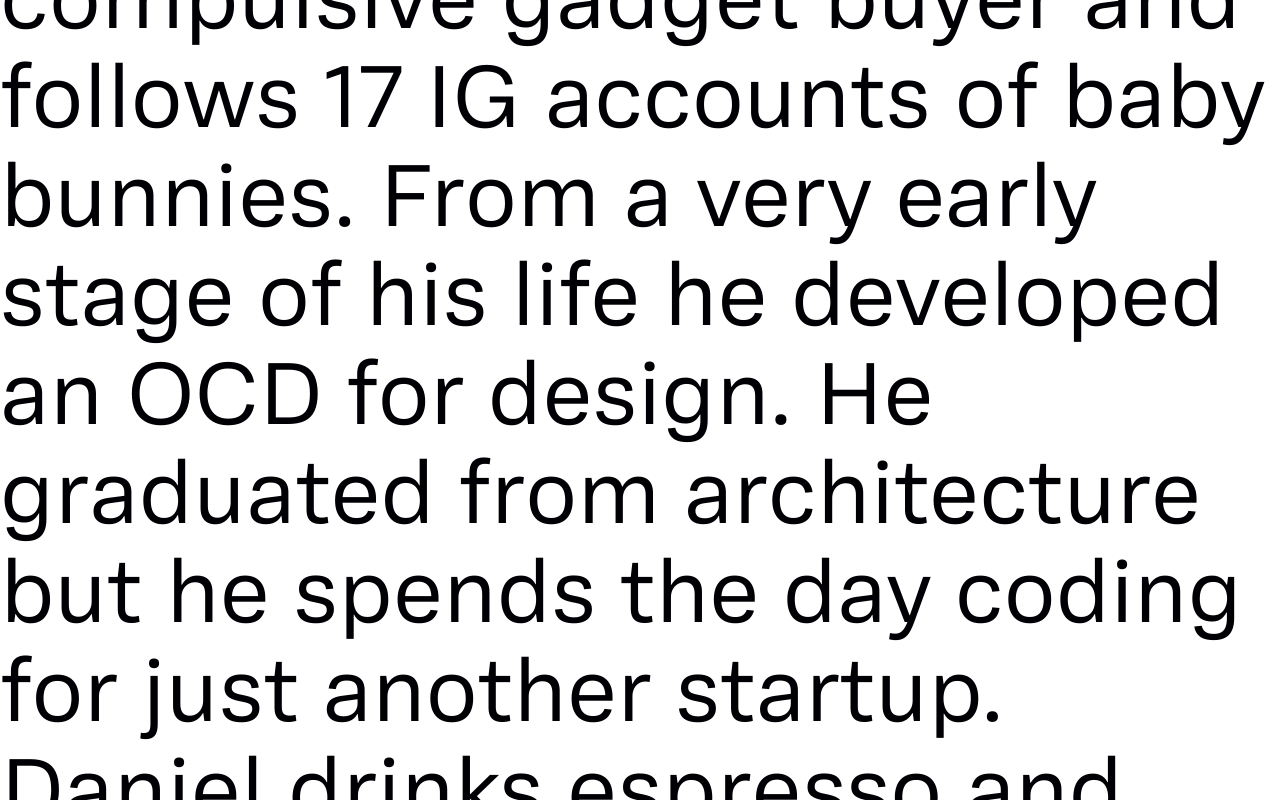
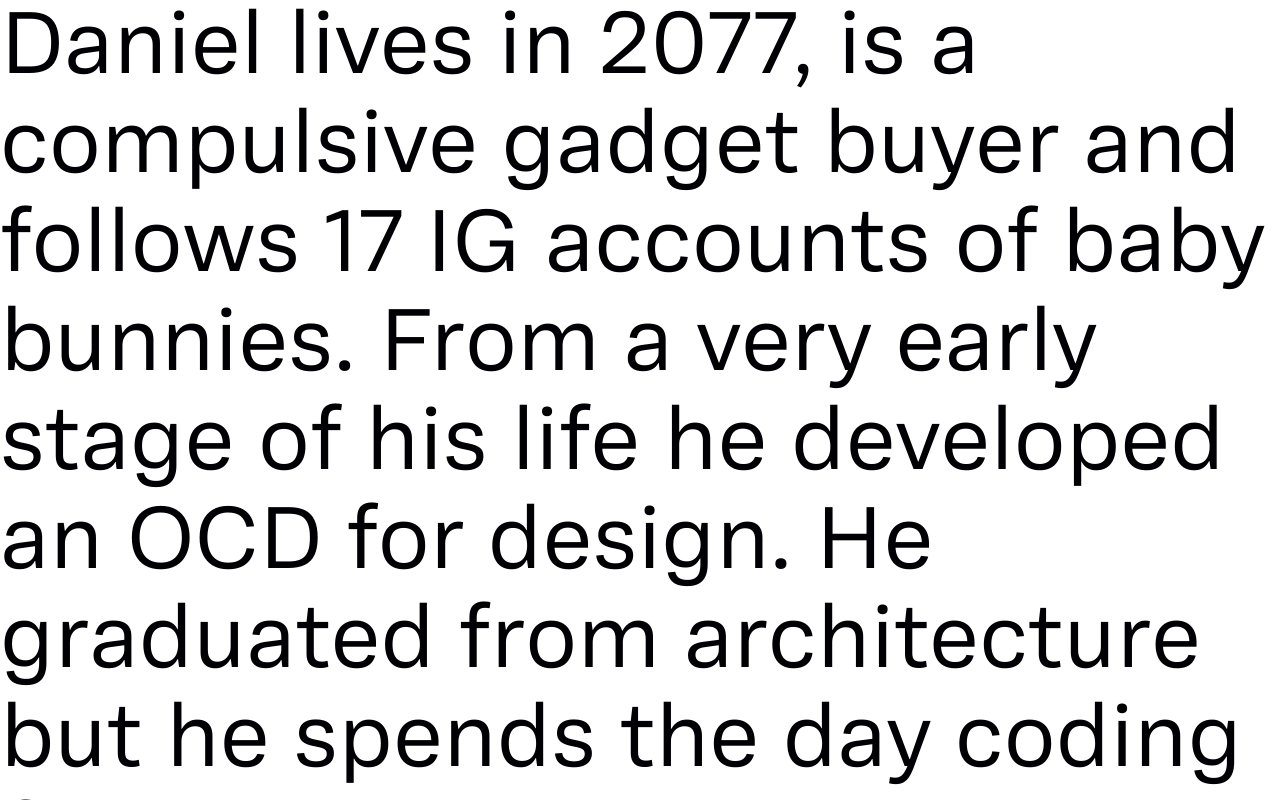
Before and after one commit to danielppolo/polosh, a Next.js app: page / in a window 1280 px wide. Shown: the top 800 px of the page. Built offline with nearby package versions, Linux system fonts and the light colour scheme.

Commit message:
fix: Layout index

```diff
--- a/pages/index.tsx
+++ b/pages/index.tsx
@@ -1,27 +1,15 @@
 import { NextPage } from 'next'
 import React from 'react'
-import LayoutCenter from '../components/layouts/center'
-import Typed from '../components/ui/typed'
 
 const IndexPage: NextPage = () => (
-  <LayoutCenter>
-    <p>
+  <p>
       Daniel lives in 2077,
       is a compulsive gadget buyer and
       follows 17 IG accounts of baby bunnies.
       From a very early stage of his life he developed an OCD for design.
       He graduated from architecture but he spends the day coding for just another startup.
       Daniel drinks espresso and types with Futura.
-    </p>
-    {/* <Typed>
-      <p>Daniel lives in 2077,</p>
-      <p>is a compulsive gadget buyer and</p>
-      <p>follows 17 IG accounts of baby bunnies.</p>
-      <p>From a very early stage of his life he developed an OCD for design.</p>
-      <p>He graduated from architecture but he spends the day coding for just another startup.</p>
-      <p>Daniel drinks espresso and types with Futura.</p>
-    </Typed> */}
-  </LayoutCenter>
+  </p>
 )
 
 export default IndexPage
```
Also changed, not shown: .docs/.~specs.md (deleted), 1 other file (tests, documents, lock files or other folders).
